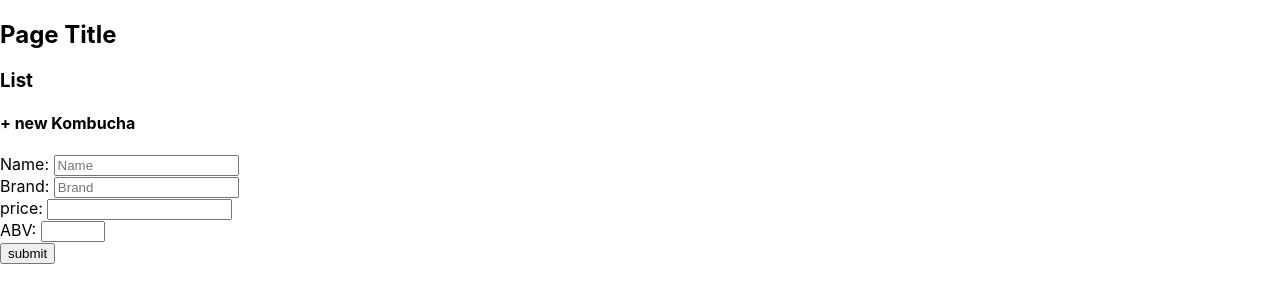
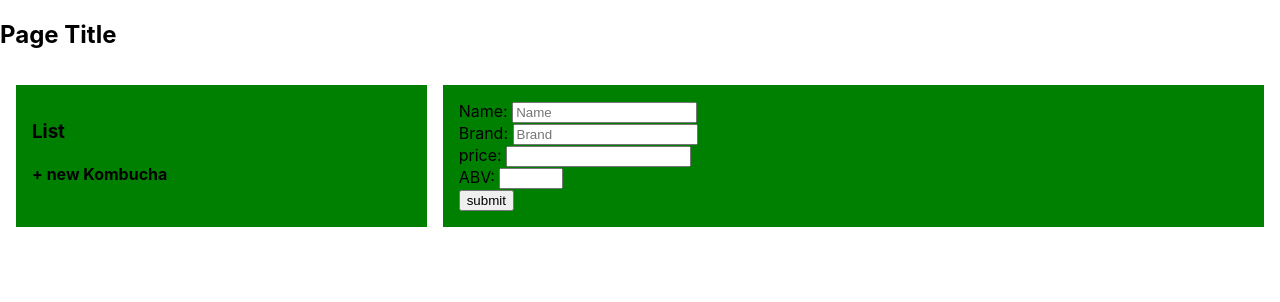
Before and after one commit to Skylar-Brockbank/TapHouse, a React (Create React App) app: page / in a window 1280 px wide. Shown: the top 302 px of the page. Built offline with nearby package versions, Linux system fonts and the light colour scheme.

Commit message:
fix decramenter

```diff
--- a/src/componants/App.js
+++ b/src/componants/App.js
@@ -21,7 +21,9 @@ class App extends React.Component {
         newItem = {this.handleNewKombucha}
       />;
     }else{
+      console.log(this.state.TargetIndex)
       main = <KombuchaDetail
+        dex={this.state.TargetIndex}
         target = {this.state.MasterArray[this.state.TargetIndex]}
         sell = {this.handleDecrement}
         restock = {this.setQuantity}
@@ -33,9 +35,11 @@ class App extends React.Component {
         <div id='PrimaryDisplayArea'>
           <KombuchaList
             list={this.state.MasterArray}
-            new={this.setMainContent}
+            newItem={this.setMainContent}
           />
-          {main}
+          <div id='main'>
+            {main}
+          </div>
         </div>
       </React.Fragment>
 
@@ -45,15 +49,17 @@ class App extends React.Component {
 
   setQuantity = (index, qty) => {
     const transit = [...this.state.MasterArray];
-    transit[index].quantity = qty;
+    transit[index].qty = qty;
     this.setState({
       MasterArray: transit
     });
   };
 
   handleDecrement = (index) => {
-    const q = this.state.MasterArray[index]-1;
-    this.setQuantity(index,q);
+    console.log(index)
+    const q = this.state.MasterArray[index];
+    // q.qty = parseInt(q.qty)-1;
+    this.setQuantity(index,q.qty-1);
   };
 
   handleNewKombucha = (entry) => {
@@ -63,8 +69,9 @@ class App extends React.Component {
     });
   };
 
-  setMainContent = (form, index) => {
-    if(form){
+  setMainContent = (view, index) => {
+    console.log(this.state.MasterArray);
+    if(view==='form'){
       this.setState({
         MainContent: 'form'
       });
--- a/src/componants/KombuchaCard.js
+++ b/src/componants/KombuchaCard.js
@@ -1,10 +1,12 @@
 import React from "react";
+import PropTypes from 'prop-types';
 
 function KombuchaCard(props){
   return(
-    <div className='card'>
-      <h4>{props.target.name}</h4>
-      <p>{props.target.quantity}</p>
+    <div className='card' onClick={()=> props.imethod('detail', props.dex)}>
+      {console.log(props.dex)}
+      <h3>{props.target.name}</h3>
+      <p>{props.target.qty}</p>
     </div>
   );
 }
@@ -12,5 +14,7 @@ function KombuchaCard(props){
 export default KombuchaCard;
 
 KombuchaCard.propTypes={
-  target: PropTypes.object
+  target: PropTypes.object,
+  imethod: PropTypes.func,
+  dex: PropTypes.number
 }
--- a/src/componants/KombuchaDetail.js
+++ b/src/componants/KombuchaDetail.js
@@ -4,7 +4,18 @@ import PropTypes from 'prop-types';
 function KombuchaDetail(props){
   return(
     <React.Fragment>
-      <h3>{props.target.name}</h3>
+      <h2>{props.target.name}</h2>
+      <hr/>
+      <h5>Brand: {props.target.brand}</h5>
+      <br/>
+      <h5>Price: ${props.target.price}</h5>
+      <br/>
+      <h5>ABV: {props.target.abv}%</h5>
+      <br/>
+      <h5>QTY: {props.target.qty}</h5>
+      <hr/>
+      <button onClick={()=>props.sell(props.dex)}>Sell</button>
+      <button onClick={()=>props.restock(props.dex,124)}>Restock</button>
     </React.Fragment>
   );
 }
--- a/src/componants/KombuchaList.js
+++ b/src/componants/KombuchaList.js
@@ -1,15 +1,17 @@
 import React from 'react';
 import PropTypes from 'prop-types';
+import KombuchaCard from './KombuchaCard';
 
 function KombuchaList(props){
   return(
-    <React.Fragment>
+    <div id='list'>
       <h3>List</h3>
-      <div className ="card" onClick={() => props.newItem('form')}>
+      <div className ="card" onClick={() => props.newItem('form',0)}>
         <h4>+ new Kombucha</h4>
       </div>
       {/* foreach statement that will make kombuchaCards */}
-    </React.Fragment>
+      {props.list.map((x,index)=> <KombuchaCard dex={index} imethod={props.newItem} key={x.id} target={x}/>)}
+    </div>
     );
 }
 export default KombuchaList;
--- a/src/componants/NewKombuchaForm.js
+++ b/src/componants/NewKombuchaForm.js
@@ -5,18 +5,18 @@ import PropTypes from 'prop-types';
 function NewKombuchaForm(props){
   function handleSubmission(event){
     event.preventDefault();
-    props.new({name: event.target.name.value, brand:event.target.brand.value, price:event.target.price.value, abv:event.target.abv.value,qty:124, id: v4()});
+    props.newItem({name: event.target.name.value, brand:event.target.brand.value, price:event.target.price.value, abv:event.target.abv.value,qty:124, id: v4()});
   }
   return(
     <React.Fragment>
       <form onSubmit={handleSubmission}>
-        <label>Name: <input type='text' name='name' placeholder='Name'/></label>
+        <label>Name: <input type='text' name='name' placeholder='Name' required/></label>
         <br/>
-        <label>Brand: <input type='text' name='brand' placeholder='Brand'/></label>
+        <label>Brand: <input type='text' name='brand' placeholder='Brand'required/></label>
         <br/>
-        <label>price: <input type='number' name='price' min='0'/></label>
+        <label>price: <input type='number' name='price' min='0'required/></label>
         <br/>
-        <label>ABV: <input type='number' name='abv' min='1' max='100'/></label>
+        <label>ABV: <input type='number' name='abv' min='1' max='100'required/></label>
         <br/>
         <button type='submit'>submit</button>
       </form>
--- a/src/index.css
+++ b/src/index.css
@@ -11,3 +11,18 @@ code {
   font-family: source-code-pro, Menlo, Monaco, Consolas, 'Courier New',
     monospace;
 }
+#PrimaryDisplayArea {
+  display: grid;
+  grid-template-columns: 1fr 2fr;
+  grid-gap: 1em;
+  padding: 1em;
+}
+#PrimaryDisplayArea > div {
+  background-color: green;
+}
+#list {
+  padding: 1em;
+}
+#main {
+  padding: 1em;
+}
```
